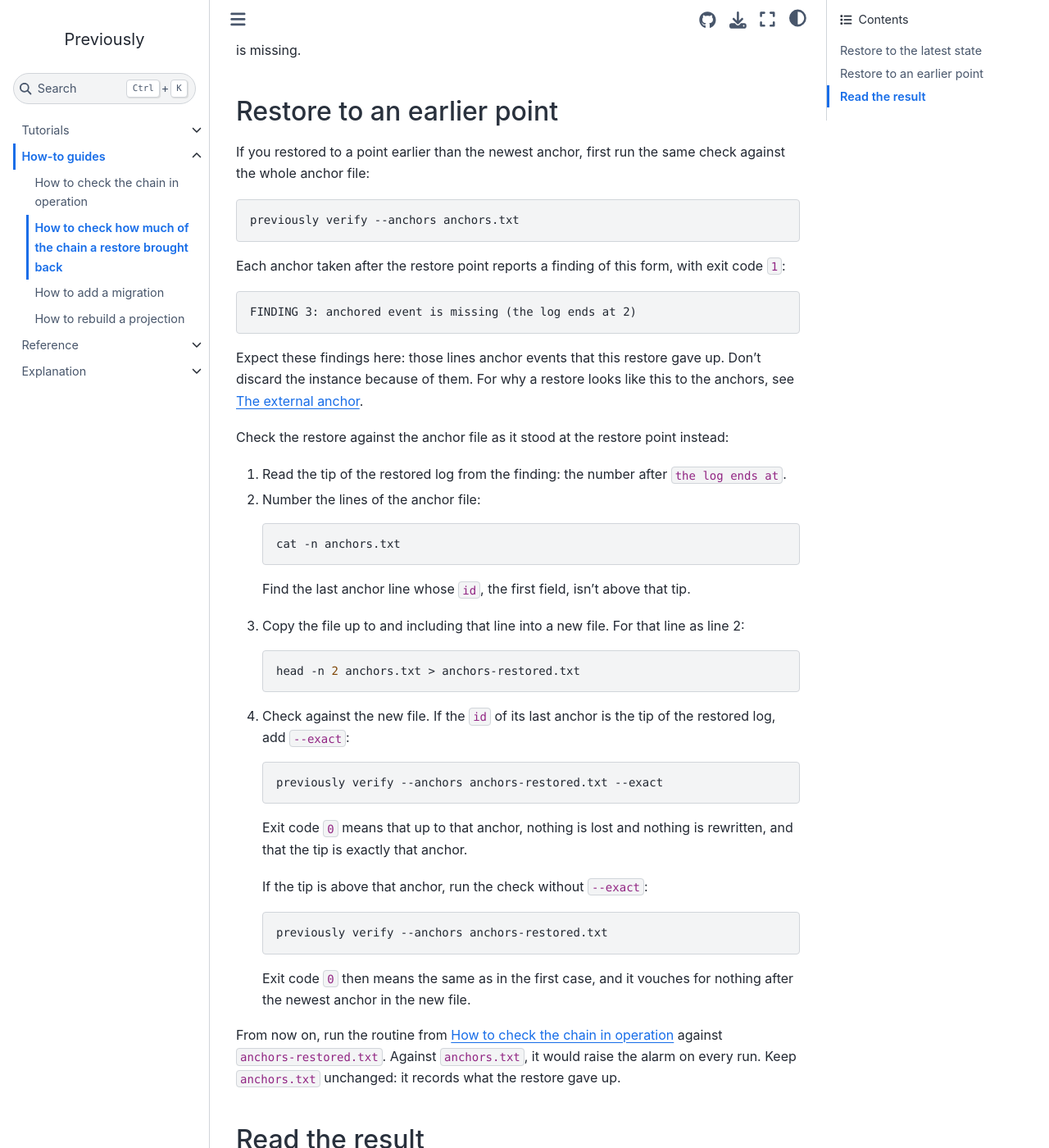
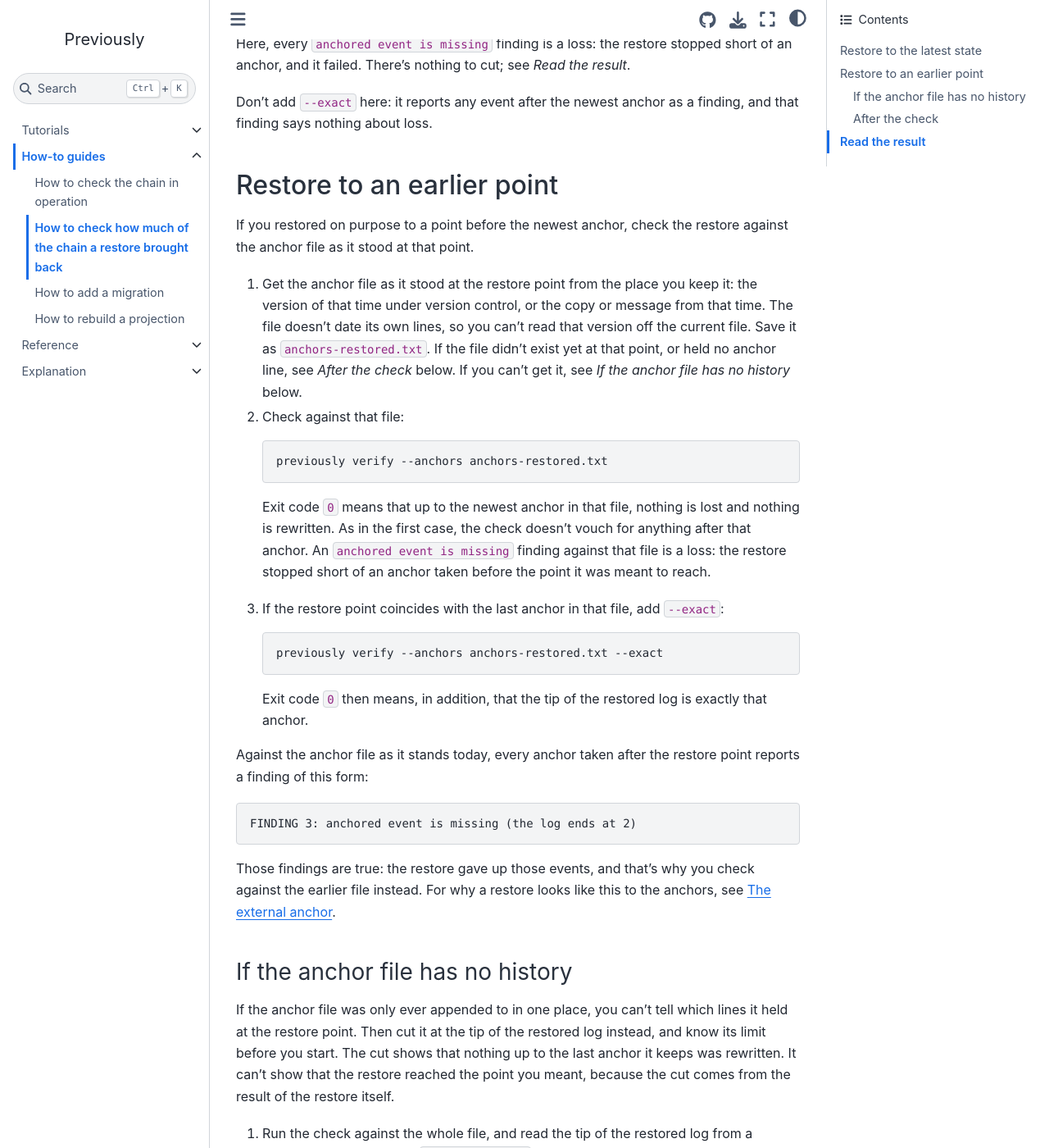
Before and after one commit to jensens/previously, a Sphinx documentation site: the page built from docs/how-to/restore-from-a-backup.md, in a window 1280 px wide and 1400 px high, scrolled down 955 px. Shown: the whole window at 82% size. Built offline with Sphinx 7.4.7 and the Sphinx Book theme 1.1.4, drawn with Linux system fonts in a browser that asks for light colours; some of the changed text lies outside the part shown.

Commit message:
fix: the restore check takes its yardstick from the restore point, not from the result
The section on a restore to an earlier point cut the anchor file at the
tip of the restored log. Against a file cut that way no anchor can be
missing, so a restore that stopped short passed as the one that was
meant. The file to check against is the anchor file as it stood at the
restore point, known from the place it is kept; against it, a missing
anchor is a loss. Cutting at the restored tip remains as the fallback for
a file without a history, with what it cannot show said first.

The guide also covers a restore to before the first anchor, says in the
first case that a missing anchor is a loss, and no longer says of events
after the newest anchor that nothing is missing. The README links the
page by its current title, and the guide for the routine says that a
run without a new event appends the same line again.

Assisted-By: Claude Opus 5.5 <noreply@anthropic.com>

````diff
--- a/docs/how-to/restore-from-a-backup.md
+++ b/docs/how-to/restore-from-a-backup.md
@@ -23,7 +23,7 @@ Which check to run depends on what you restored to.
 
 ## Restore to the latest state
 
-If you restored a base backup and replayed the write-ahead log to the latest state, check that the log contains every anchor:
+If you restored a base backup and replayed the write-ahead log to the latest state, or to any point after the newest anchor, check that the log contains every anchor:
 
 ```shell
 previously verify --anchors anchors.txt
@@ -32,29 +32,61 @@ previously verify --anchors anchors.txt
 Exit code `0` means that up to the newest anchor, nothing is lost and nothing is rewritten.
 Whatever the restored log holds after the newest anchor, this check doesn't vouch for it.
 Whatever it should hold there and doesn't, this check doesn't see.
-Don't add `--exact` here: any event after the newest anchor would be reported as a finding, although nothing is missing.
+
+Here, every `anchored event is missing` finding is a loss: the restore stopped short of an anchor, and it failed.
+There's nothing to cut; see *Read the result*.
+
+Don't add `--exact` here: it reports any event after the newest anchor as a finding, and that finding says nothing about loss.
 
 ## Restore to an earlier point
 
-If you restored to a point earlier than the newest anchor, first run the same check against the whole anchor file:
+If you restored on purpose to a point before the newest anchor, check the restore against the anchor file as it stood at that point.
 
-```shell
-previously verify --anchors anchors.txt
-```
+1.  Get the anchor file as it stood at the restore point from the place you keep it: the version of that time under version control, or the copy or message from that time.
+    The file doesn't date its own lines, so you can't read that version off the current file.
+    Save it as `anchors-restored.txt`.
+    If the file didn't exist yet at that point, or held no anchor line, see *After the check* below.
+    If you can't get it, see *If the anchor file has no history* below.
 
-Each anchor taken after the restore point reports a finding of this form, with exit code `1`:
+2.  Check against that file:
+
+    ```shell
+    previously verify --anchors anchors-restored.txt
+    ```
+
+    Exit code `0` means that up to the newest anchor in that file, nothing is lost and nothing is rewritten.
+    As in the first case, the check doesn't vouch for anything after that anchor.
+    An `anchored event is missing` finding against that file is a loss: the restore stopped short of an anchor taken before the point it was meant to reach.
+
+3.  If the restore point coincides with the last anchor in that file, add `--exact`:
+
+    ```shell
+    previously verify --anchors anchors-restored.txt --exact
+    ```
+
+    Exit code `0` then means, in addition, that the tip of the restored log is exactly that anchor.
+
+Against the anchor file as it stands today, every anchor taken after the restore point reports a finding of this form:
 
 ```text
 FINDING 3: anchored event is missing (the log ends at 2)
 ```
 
-Expect these findings here: those lines anchor events that this restore gave up.
-Don't discard the instance because of them.
+Those findings are true: the restore gave up those events, and that's why you check against the earlier file instead.
 For why a restore looks like this to the anchors, see {ref}`external-anchor`.
 
-Check the restore against the anchor file as it stood at the restore point instead:
+### If the anchor file has no history
 
-1.  Read the tip of the restored log from the finding: the number after `the log ends at`.
+If the anchor file was only ever appended to in one place, you can't tell which lines it held at the restore point.
+Then cut it at the tip of the restored log instead, and know its limit before you start.
+The cut shows that nothing up to the last anchor it keeps was rewritten.
+It can't show that the restore reached the point you meant, because the cut comes from the result of the restore itself.
+
+1.  Run the check against the whole file, and read the tip of the restored log from a finding: the number after `the log ends at`.
+
+    ```shell
+    previously verify --anchors anchors.txt
+    ```
 
 2.  Number the lines of the anchor file:
 
@@ -62,45 +94,39 @@ Check the restore against the anchor file as it stood at the restore point inste
     cat -n anchors.txt
     ```
 
-    Find the last anchor line whose `id`, the first field, isn't above that tip.
+    Find the last anchor line whose `id`, the first field, isn't above that tip, and note its line number, the number `cat -n` prints in front of it.
+    If no anchor line has an `id` at or below the tip, don't cut; see *After the check* below.
 
 3.  Copy the file up to and including that line into a new file.
-    For that line as line 2:
+    Pass the line number to `head -n`, not the `id`, even though both are `2` in this example:
 
     ```shell
     head -n 2 anchors.txt > anchors-restored.txt
     ```
 
-4.  Check against the new file.
-    If the `id` of its last anchor is the tip of the restored log, add `--exact`:
+4.  Check against the new file, as in steps 2 and 3 above.
+    Add `--exact` only if the `id` of its last anchor is the tip of the restored log.
 
-    ```shell
-    previously verify --anchors anchors-restored.txt --exact
-    ```
-
-    Exit code `0` means that up to that anchor, nothing is lost and nothing is rewritten, and that the tip is exactly that anchor.
-
-    If the tip is above that anchor, run the check without `--exact`:
-
-    ```shell
-    previously verify --anchors anchors-restored.txt
-    ```
-
-    Exit code `0` then means the same as in the first case, and it vouches for nothing after the newest anchor in the new file.
+### After the check
 
 From now on, run the routine from {ref}`verify-the-chain` against `anchors-restored.txt`.
 Against `anchors.txt`, it would raise the alarm on every run.
 Keep `anchors.txt` unchanged: it records what the restore gave up.
 
+If no anchor is at or below the restore point, for example because you restored to a point before the first anchor, no anchor describes the restored log.
+Run `previously verify` without `--anchors`, which checks only that the chain is consistent in itself, as *Read the result* says.
+Then start over with a first anchor in a new file, as {ref}`verify-the-chain` shows.
+
 ## Read the result
 
-If `previously verify` exits `1` against the anchor file that fits your case, the restored instance doesn't hold what the anchors say it should, even if PostgreSQL itself started without complaint.
+If `previously verify` exits `1` against the anchor file that fits your case, the restored instance doesn't hold what the anchors say it should, and the restore failed, even if PostgreSQL itself started without complaint.
 Discard the instance and restore again.
+The one check whose findings you expect is the first step of *If the anchor file has no history*: there, they only give you the tip.
 
-If `previously verify` exits `2`, it didn't check anything: the anchor file is missing or unreadable, or a line in it isn't an anchor line, or storage raised an error.
+If `previously verify` exits `2`, it didn't check anything: the anchor file is missing or unreadable, holds no anchor line, or holds a line that isn't an anchor line, or storage raised an error.
 The message on standard error names the problem; see {ref}`cli-reference` for what counts as an input error.
 
-If you have no anchor file, `previously verify` without `--anchors` is the only check left.
+If you have no anchor file, or no anchor describes the restored log, `previously verify` without `--anchors` is the only check left.
 Its exit code `0` means that the restored chain is consistent in itself, and nothing more: a restore from an older state is a shorter chain that passes as well.
 
 Don't treat a restored instance as a backup until it has passed this check.
````
Also changed, not shown: README.md (+1 -1 lines), docs/how-to/verify-the-chain.md (+2 -0 lines).
